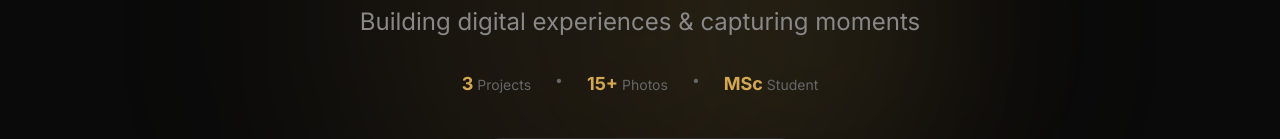
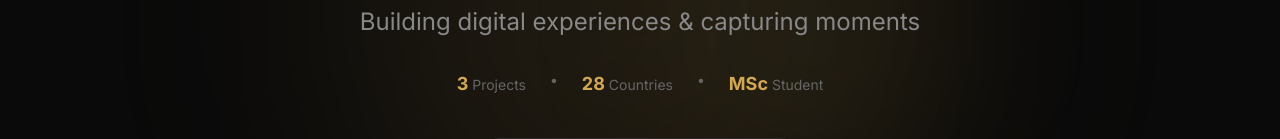
Before and after one commit to jantobiaswilhelm/Portfolio, a React (Vite) app: page / in a window 1280 px wide. Shown: the part 386-525 px from the top of the page. Built offline with nearby package versions, Linux system fonts and the light colour scheme.

Commit message:
feat: replace meaningless photo count with countries traveled stat

```diff
--- a/src/components/Hero.tsx
+++ b/src/components/Hero.tsx
@@ -59,7 +59,7 @@ export default function Hero() {
         <motion.div initial={{ opacity: 0, y: 10 }} animate={{ opacity: 1, y: 0 }} transition={{ delay: 0.5 }} className="flex justify-center gap-6 mb-10 text-sm">
           <div className="text-text-muted"><span className="text-accent font-bold text-lg">3</span> Projects</div>
           <div className="text-text-muted">•</div>
-          <div className="text-text-muted"><span className="text-accent font-bold text-lg">15+</span> Photos</div>
+          <div className="text-text-muted"><span className="text-accent font-bold text-lg">28</span> Countries</div>
           <div className="text-text-muted">•</div>
           <div className="text-text-muted"><span className="text-accent font-bold text-lg">MSc</span> Student</div>
         </motion.div>
```
